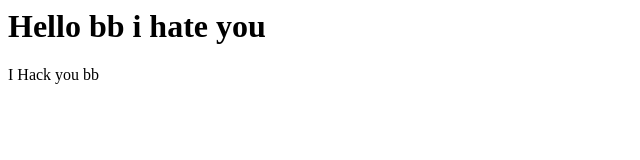
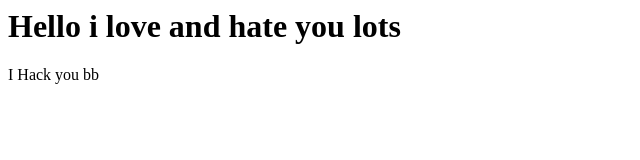
Before and after one commit to Rob-cero/Rob-cero.github.io, a plain HTML site: page index.html in a window 1280 px wide. Shown: the whole page, without its empty margins (0-640 px from the left). Drawn offline with Linux system fonts and the light colour scheme.

Commit message:
Update index.html

```diff
--- a/index.html
+++ b/index.html
@@ -1,2 +1,2 @@
-<h1>Hello bb  i hate you </h1>
+<h1>Hello i love and hate you lots</h1>
 <p> I Hack you bb</p>
```
